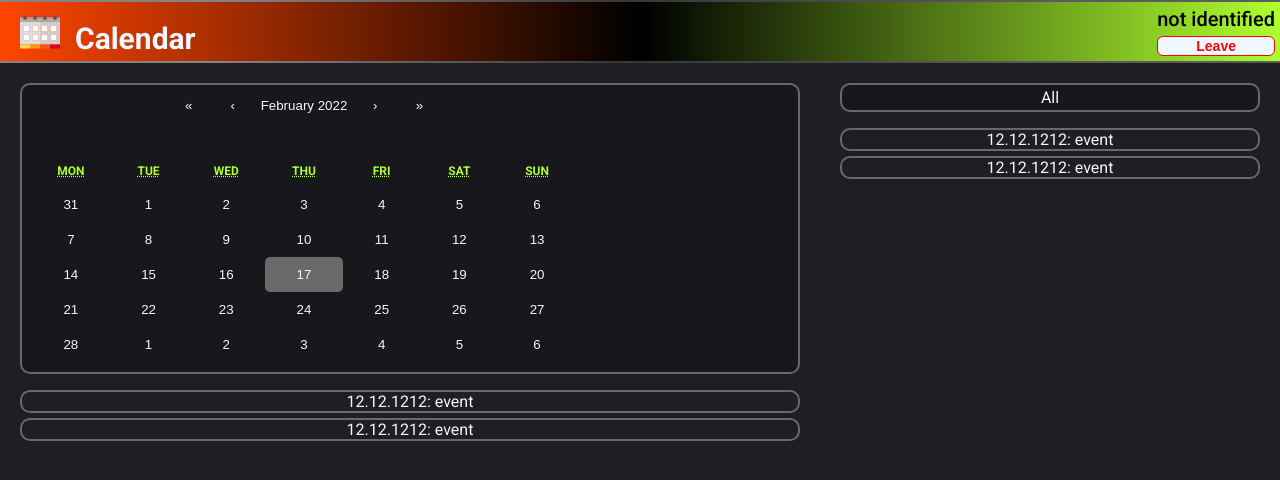
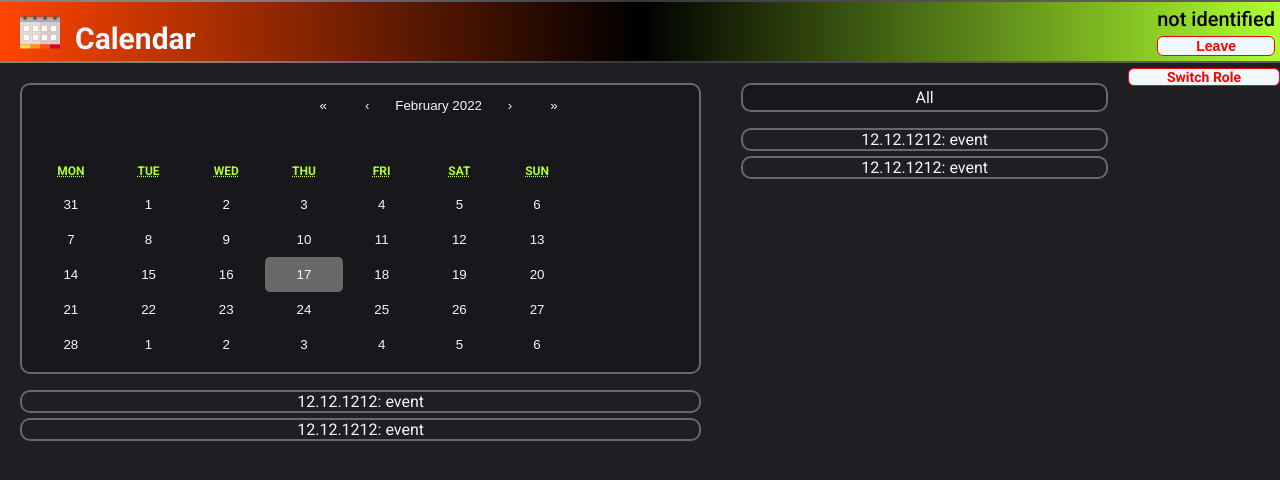
Before and after one commit to Andrey-Boyarov/personal-calendar, a React (Create React App) app: page /api/creator in a window 1280 px wide. Shown: the top 480 px of the page. Built offline with nearby package versions, Linux system fonts and the light colour scheme; no server answers.

Commit message:
кнопка изменения ролей

```diff
--- a/src/App.css
+++ b/src/App.css
@@ -1,7 +1,19 @@
 .App {
-  text-align: center;
+  text-align: end;
   background: #1e1e23;
   height: 100vh;
   font-family: Roboto, sans-serif;
   color: aliceblue;
 }
+.container-login {
+  width: 100%;
+  min-height: 100vh;
+  display: flex;
+  flex-wrap: wrap;
+  justify-content: center;
+  align-items: center;
+  padding: 15px;
+  background-position: center;
+  background-size: cover;
+  background-repeat: no-repeat;
+}
--- a/src/components/Admin.js
+++ b/src/components/Admin.js
@@ -8,7 +8,6 @@ export default function Admin(){
 
     return(
         <div>
-            <SearchBar/>
             <div>{GetUsers(searchProp).map(user =>
                 <div>
                     <TargetUser userName={user.userName} userRoles={user.userRoles}/>
--- a/src/components/Consumer.js
+++ b/src/components/Consumer.js
@@ -9,7 +9,6 @@ export default function Consumer() {
             <Separator/>
             <Header/>
             <Separator/>
-            <SearchBar/>
             <Body/>
         </div>
     );
--- a/src/components/body/Body.js
+++ b/src/components/body/Body.js
@@ -1,13 +1,22 @@
 import LeftContainer from "./LeftContainer";
 import RightContainer from "./RightContainer";
 import "../../styles/Body.css"
+import SwitchRole from "../../utils/SwitchRole";
 
+function SwitchButton() {
+    return (
+        <div className={"switch-btn"} onClick={SwitchRole}>
+            Switch Role
+        </div>
+    );
+}
 
 export default function Body(){
     return (
         <div className={"Body"}>
             <LeftContainer/>
             <RightContainer/>
+            <SwitchButton/>
         </div>
     );
 }
--- a/src/components/body/SearchBar.js
+++ b/src/components/body/SearchBar.js
@@ -42,11 +42,9 @@ export default function SearchBar () {
                 onChange={(e) => setSearchTerm(e.target.value)}
             />
             <ul className="userList">
-                {userList => {
-                    if (userList) userList.map((user, index) => {
-                        <li key={index} className="filteredUserList"/>
-                    })
-                }}
+                {userList.map((user, index) => {
+                    return <li key={index} className="filteredUserList"></li>
+                })}
             </ul>
         </div>
     );
--- a/src/components/header/HeaderTail.js
+++ b/src/components/header/HeaderTail.js
@@ -1,11 +1,15 @@
 import UserNameButton from "./UserNameButton";
 import UnAuthorizeButton from "./UnAuthorizeButton";
+import SwitchRole from "../../utils/SwitchRole";
+
+
 
 export default function HeaderTail(){
     return(
         <div className={"HeaderTail"}>
             <UserNameButton/>
             <UnAuthorizeButton/>
+
         </div>
     );
 }
--- a/src/styles/EventItem.css
+++ b/src/styles/EventItem.css
@@ -1,6 +1,7 @@
 .EventItem{
     border: solid 2px dimgray;
     border-radius: 10px;
+    text-align: center;
 }
 
 .EventItem:not(:last-child){
--- a/src/styles/HeaderTail.css
+++ b/src/styles/HeaderTail.css
@@ -1,3 +1,18 @@
 .HeaderTail{
     padding: 5px;
 }
+
+.switch-btn {
+    margin-top: 5px;
+    width: 100%;
+    max-width: 150px;
+    max-height: 16px;
+    background: aliceblue;
+    color: red;
+    border: 1px solid red;
+    border-radius: 6px;
+    font-weight: 700;
+    font-size: 14px;
+    text-align: center;
+    cursor: pointer;
+}
--- a/src/styles/RightTitle.css
+++ b/src/styles/RightTitle.css
@@ -4,4 +4,5 @@
     padding-bottom: 3px;
     padding-top: 3px;
     background: rgba(0, 0, 0, 0.2);
+    text-align: center;
 }
--- /dev/null
+++ b/src/utils/SwitchRole.js
@@ -0,0 +1,14 @@
+import axios from "axios";
+import {useHistory, useLocation} from "react-router";
+import buildUrl from "./BuildUrl";
+
+export default function SwitchRole(){
+    const location = useLocation();
+    if(window.location.pathname === "/api/consumer") {
+        axios
+            .get(buildUrl("switchToCreator"))
+    } else {
+        axios
+            .get(buildUrl("switchToConsumer"))
+    }
+}
--- a/src/utils/requests.json
+++ b/src/utils/requests.json
@@ -5,5 +5,7 @@
   "getEventById": "/api/events/getEventById",
   "getEventsByDay": "/api/events/getEventsByDay",
   "userList": "/api/users/userList",
-  "getUsers": "/api/admin/getUsers"
+  "getUsers": "/api/admin/getUsers",
+  "switchToConsumer": "/api/consumer",
+  "switchToCreator": "/api/creator"
 }
```
Also changed, not shown: src/components/Login.js (+8 -5 lines), 1 other file (tests, documents, lock files or other folders).
